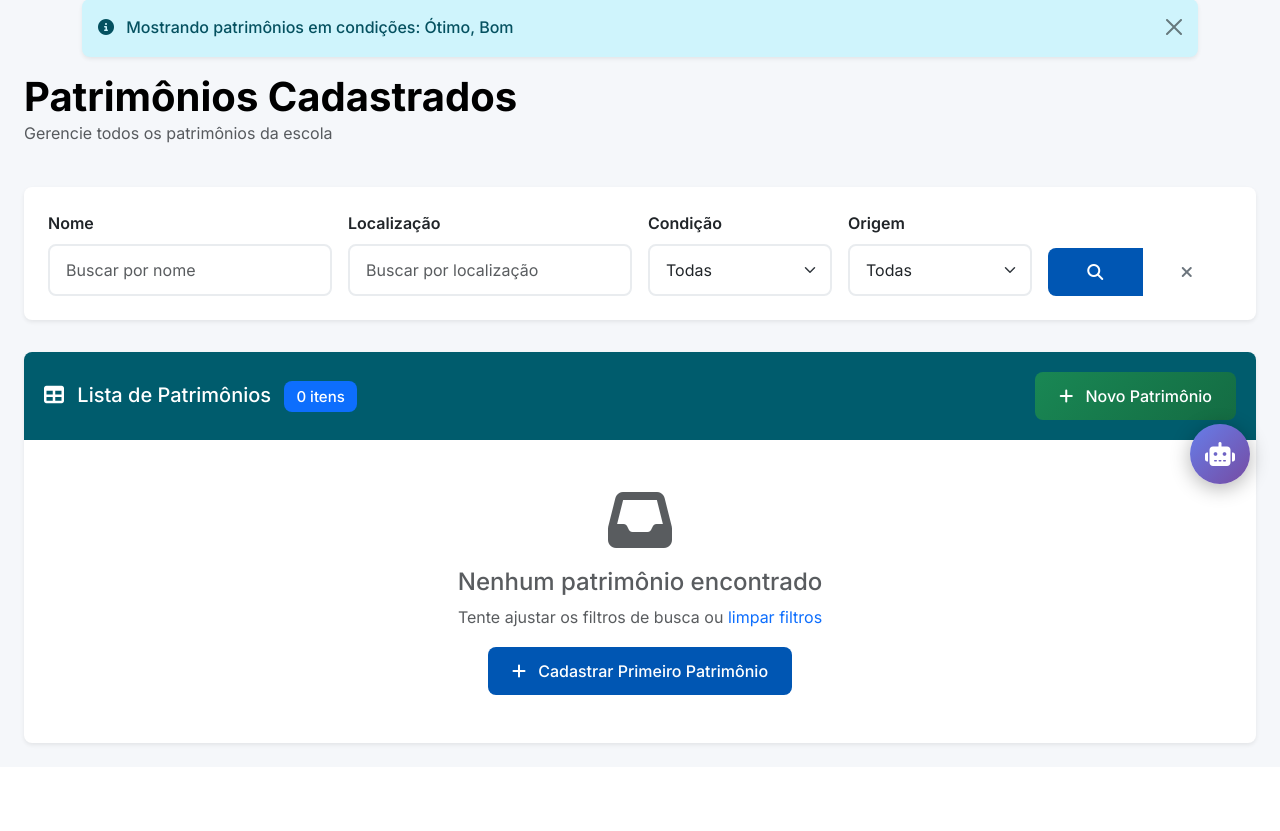
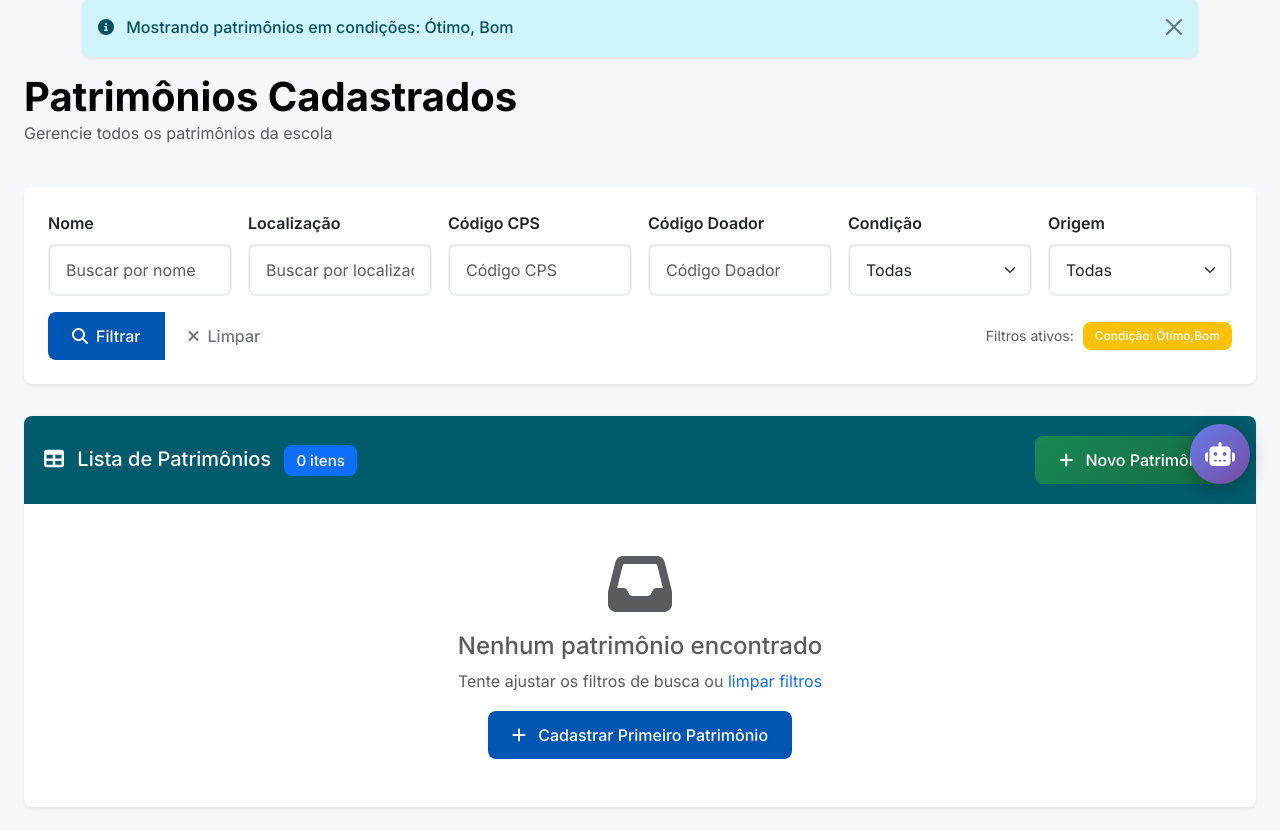
Before and after one commit to VictorDnzb/CASP, a Flask app: a page that uses CASP/CASP/SRC/templates/listar.html in a window 1280 px wide. Shown: the part 286-1117 px from the top of the page. Before the commit the page ends 1033 px from the top, so only its background shows below. Run offline with Flask 3, Linux system fonts and the light colour scheme; the visitor is signed in with stand-in values (Sample User, id 1); data that the repository does not hold is empty.

Commit message:
Update listar.html

```diff
--- a/CASP/CASP/SRC/templates/listar.html
+++ b/CASP/CASP/SRC/templates/listar.html
@@ -15,7 +15,7 @@
 
     <div class="filter-section">
         <form method="GET" class="row g-3">
-            <div class="col-md-3">
+            <div class="col-md-2">
                 <label for="nome" class="form-label">Nome</label>
                 <input type="text"
                        class="form-control"
@@ -25,7 +25,7 @@
                        placeholder="Buscar por nome">
             </div>
 
-            <div class="col-md-3">
+            <div class="col-md-2">
                 <label for="localizacao" class="form-label">Localização</label>
                 <input type="text"
                        class="form-control"
@@ -33,6 +33,26 @@
                        name="localizacao"
                        value="{{ filtro.localizacao or '' }}"
                        placeholder="Buscar por localização">
+            </div>
+
+            <div class="col-md-2">
+                <label for="codigo_cps" class="form-label">Código CPS</label>
+                <input type="text"
+                       class="form-control"
+                       id="codigo_cps"
+                       name="codigo_cps"
+                       value="{{ filtro.codigo_cps or '' }}"
+                       placeholder="Código CPS">
+            </div>
+
+            <div class="col-md-2">
+                <label for="codigo_doador" class="form-label">Código Doador</label>
+                <input type="text"
+                       class="form-control"
+                       id="codigo_doador"
+                       name="codigo_doador"
+                       value="{{ filtro.codigo_doador or '' }}"
+                       placeholder="Código Doador">
             </div>
 
             <div class="col-md-2">
@@ -51,19 +71,45 @@
          <select class="form-select" id="origem" name="origem">
            <option value="">Todas</option>
            <option value="CPS" {% if filtro.origem == 'CPS' %}selected{% endif %}>CPS</option>
-                    <option value="Doação" {% if filtro.origem == 'Doação' %}selected{% endif %}>Doação</option>
+           <option value="DOAÇÃO" {% if filtro.origem == 'DOAÇÃO' %}selected{% endif %}>Doação</option>
+           <option value="GOVERNO ESTADUAL" {% if filtro.origem == 'GOVERNO ESTADUAL' %}selected{% endif %}>Governo Estadual</option>
+           <option value="PREFEITURA" {% if filtro.origem == 'PREFEITURA' %}selected{% endif %}>Prefeitura</option>
     </select>
 </div>
 
-            <div class="col-md-2 d-flex align-items-end">
-                <div class="btn-group w-100">
+            <div class="col-12 d-flex justify-content-between align-items-center">
+                <div class="btn-group">
                     <button type="submit" class="btn btn-primary">
-                        <i class="fas fa-search"></i>
+                        <i class="fas fa-search me-2"></i>Filtrar
                     </button>
                     <a href="{{ url_for('listar') }}" class="btn btn-outline-secondary">
-                        <i class="fas fa-times"></i>
+                        <i class="fas fa-times me-2"></i>Limpar
                     </a>
                 </div>
+
+                {% if filtro.nome or filtro.localizacao or filtro.codigo_cps or filtro.codigo_doador or filtro.condicao or filtro.origem %}
+                <div class="filtros-ativos">
+                    <small class="text-muted">Filtros ativos:</small>
+                    {% if filtro.nome %}
+                    <span class="badge bg-primary ms-1">Nome: {{ filtro.nome }}</span>
+                    {% endif %}
+                    {% if filtro.localizacao %}
+                    <span class="badge bg-primary ms-1">Local: {{ filtro.localizacao }}</span>
+                    {% endif %}
+                    {% if filtro.codigo_cps %}
+                    <span class="badge bg-info ms-1">CPS: {{ filtro.codigo_cps }}</span>
+                    {% endif %}
+                    {% if filtro.codigo_doador %}
+                    <span class="badge bg-info ms-1">Doador: {{ filtro.codigo_doador }}</span>
+                    {% endif %}
+                    {% if filtro.condicao %}
+                    <span class="badge bg-warning ms-1">Condição: {{ filtro.condicao }}</span>
+                    {% endif %}
+                    {% if filtro.origem %}
+                    <span class="badge bg-success ms-1">Origem: {{ filtro.origem }}</span>
+                    {% endif %}
+                </div>
+                {% endif %}
             </div>
         </form>
     </div>
@@ -92,10 +138,10 @@
                             <th>Imagem</th>
                             <th>Nome</th>
                             <th>Localização</th>
+                            <th>Código CPS</th>
+                            <th>Código Doador</th>
                             <th>Condição</th>
-                            <th>Quantidade</th>
                             <th>Origem</th>
-                            <th>Data Cadastro</th>
                             <th class="text-center">Ações</th>
                         </tr>
                     </thead>
@@ -127,19 +173,25 @@
                             </td>
                             <td>{{ patrimonio.localizacao }}</td>
                             <td>
+                                {% if patrimonio.codigo_cps %}
+                                <span class="badge bg-info">{{ patrimonio.codigo_cps }}</span>
+                                {% else %}
+                                <span class="text-muted">-</span>
+                                {% endif %}
+                            </td>
+                            <td>
+                                {% if patrimonio.codigo_doador %}
+                                <span class="badge bg-secondary">{{ patrimonio.codigo_doador }}</span>
+                                {% else %}
+                                <span class="text-muted">-</span>
+                                {% endif %}
+                            </td>
+                            <td>
                                 <span class="badge {% if patrimonio.condicao == 'Ótimo' %}bg-success{% elif patrimonio.condicao == 'Bom' %}bg-primary{% elif patrimonio.condicao == 'Recuperável' %}bg-warning{% else %}bg-danger{% endif %}">
                                     {{ patrimonio.condicao }}
                                 </span>
                             </td>
-                            <td class="text-center">
-                                <span class="badge bg-info">{{ patrimonio.quantidade }}</span>
-                            </td>
                             <td>{{ patrimonio.origem }}</td>
-                            <td>
-                                {% if patrimonio.data_cadastro %}
-                                {{ patrimonio.data_cadastro.strftime('%d/%m/%Y') }}
-                                {% endif %}
-                            </td>
 
                             <td class="text-center">
                                 <div class="btn-group btn-group-sm">
@@ -169,6 +221,12 @@
                                             <p><strong>Descrição:</strong> {{ patrimonio.descricao }}</p>
                                             <p><strong>Localização:</strong> {{ patrimonio.localizacao }}</p>
                                             <p><strong>Condição:</strong> {{ patrimonio.condicao }}</p>
+                                            {% if patrimonio.codigo_cps %}
+                                            <p><strong>Código CPS:</strong> {{ patrimonio.codigo_cps }}</p>
+                                            {% endif %}
+                                            {% if patrimonio.codigo_doador %}
+                                            <p><strong>Código Doador:</strong> {{ patrimonio.codigo_doador }}</p>
+                                            {% endif %}
                                         </div>
                                     </div>
                                 </div>
@@ -197,7 +255,7 @@
                 <i class="fas fa-inbox fa-4x text-muted mb-3"></i>
                 <h4 class="text-muted">Nenhum patrimônio encontrado</h4>
                 <p class="text-muted">
-                    {% if filtro.nome or filtro.localizacao or filtro.condicao or filtro.origem %}
+                    {% if filtro.nome or filtro.localizacao or filtro.codigo_cps or filtro.codigo_doador or filtro.condicao or filtro.origem %}
                     Tente ajustar os filtros de busca ou
                     <a href="{{ url_for('listar') }}" class="text-decoration-none">limpar filtros</a>
                     {% else %}
@@ -219,7 +277,7 @@
 {% block extra_js %}
 <script>
 document.addEventListener('DOMContentLoaded', function() {
-    // Busca com Enter
+
     const searchInputs = document.querySelectorAll('input[type="text"]');
     searchInputs.forEach(input => {
         input.addEventListener('keypress', function(e) {
@@ -229,13 +287,13 @@ document.addEventListener('DOMContentLoaded', function() {
         });
     });
 
-    // Elementos de controle
+
     const verMaisBtn = document.getElementById('ver-mais-btn');
     const verMenosBtn = document.getElementById('ver-menos-btn');
     const todosPatrimonios = document.querySelectorAll('.patrimonio-row');
     const LIMITE_INICIAL = 5;
 
-    // Função para mostrar mais itens
+
     function mostrarMais() {
         todosPatrimonios.forEach(row => {
             row.classList.remove('hidden');
@@ -248,7 +306,7 @@ document.addEventListener('DOMContentLoaded', function() {
         if (verMenosBtn) verMenosBtn.style.display = 'inline-block';
     }
 
-    // Função para mostrar menos itens
+
     function mostrarMenos() {
         todosPatrimonios.forEach(row => {
             if (parseInt(row.dataset.index) > LIMITE_INICIAL) {
@@ -260,14 +318,14 @@ document.addEventListener('DOMContentLoaded', function() {
         if (verMaisBtn) verMaisBtn.style.display = 'inline-block';
         if (verMenosBtn) verMenosBtn.style.display = 'none';
 
-        // Scroll suave para o topo da tabela
+
         document.querySelector('table').scrollIntoView({
             behavior: 'smooth',
             block: 'start'
         });
     }
 
-    // Event listeners
+
     if (verMaisBtn) {
         verMaisBtn.addEventListener('click', mostrarMais);
     }
@@ -276,7 +334,7 @@ document.addEventListener('DOMContentLoaded', function() {
         verMenosBtn.addEventListener('click', mostrarMenos);
     }
 
-    // Animações de entrada para os primeiros itens
+
     const primeirasLinhas = document.querySelectorAll('.patrimonio-row:not(.hidden)');
     primeirasLinhas.forEach((row, index) => {
         setTimeout(() => {
@@ -284,19 +342,19 @@ document.addEventListener('DOMContentLoaded', function() {
         }, index * 100);
     });
 
-    // Tooltips
+
     const tooltipTriggerList = [].slice.call(document.querySelectorAll('[data-bs-toggle="tooltip"]'));
     tooltipTriggerList.map(function (tooltipTriggerEl) {
         return new bootstrap.Tooltip(tooltipTriggerEl);
     });
 
-    // Atalhos de teclado
+
     document.addEventListener('keydown', function(e) {
-        // ESC para ver menos
+
         if (e.key === 'Escape' && verMenosBtn.style.display !== 'none') {
             mostrarMenos();
         }
-        // Espaço para ver mais/alternar
+
         if (e.key === ' ' && !e.target.matches('input, textarea, select')) {
             e.preventDefault();
             if (verMaisBtn.style.display !== 'none') {
@@ -308,7 +366,7 @@ document.addEventListener('DOMContentLoaded', function() {
     });
 });
 
-// CSS para animações e estilos
+
 const style = document.createElement('style');
 style.textContent = `
     .hidden {
@@ -362,6 +420,13 @@ style.textContent = `
     .patrimonio-row.fade-in:nth-child(even) {
         background-color: rgba(13, 110, 253, 0.05);
     }
+
+    .filtros-ativos {
+        display: flex;
+        align-items: center;
+        flex-wrap: wrap;
+        gap: 5px;
+    }
 `;
 document.head.appendChild(style);
 </script>
```
Lines whose indentation alone changed are shown as unchanged.
